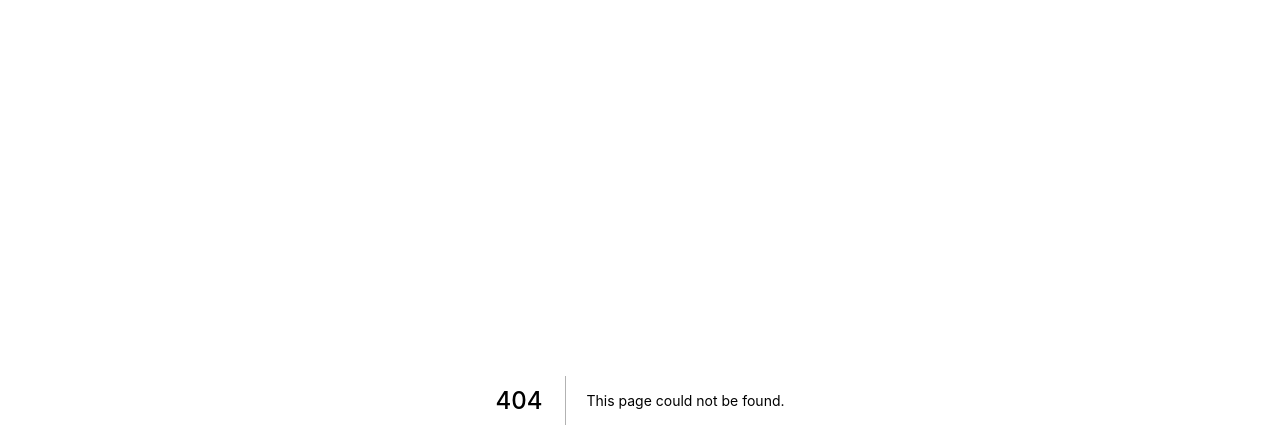
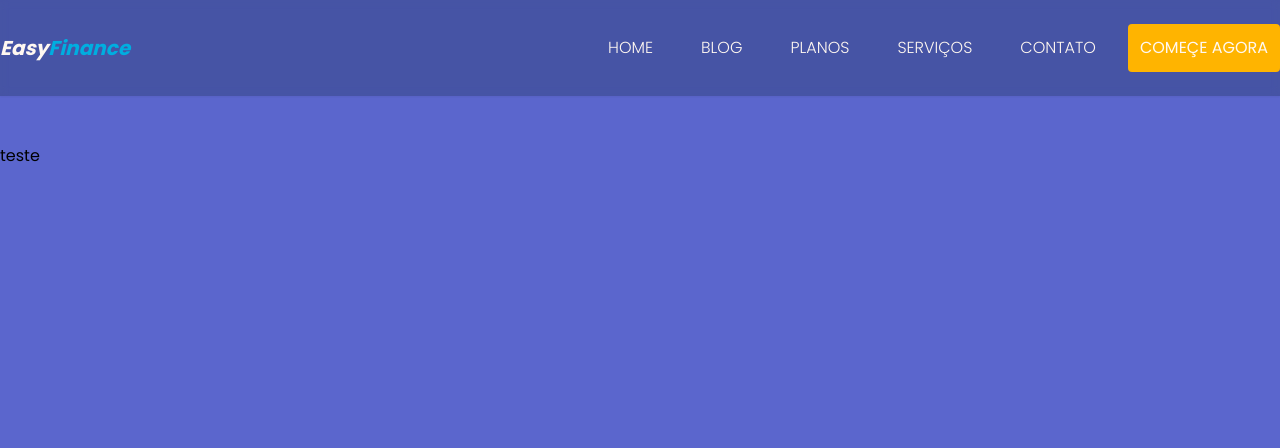
Before and after one commit to EduardoAguiarS/easy-finance, a Next.js app: page /blog/1 in a window 1280 px wide. Before the commit this address had no page. Shown: the top 448 px of the page. Built offline with nearby package versions, Linux system fonts and the light colour scheme.

Commit message:
blog routes

```diff
--- a/src/components/BlogItem/index.tsx
+++ b/src/components/BlogItem/index.tsx
@@ -1,22 +1,17 @@
 import Link from "next/link";
-import React, { useEffect } from "react";
-import Aos from "aos";
-import "aos/dist/aos.css";
+import React from "react";
 
 interface Props {
   img?: string;
   title: string;
   description: string;
-  path: string;
+  slug: string;
 }
 
-export const BlogItem = ({ img, title, description, path }: Props) => {
-  useEffect(() => {
-    Aos.init();
-  }, []);
+export const BlogItem = ({ img, title, description, slug }: Props) => {
   return (
-    <Link href={path}>
-      <div className="relative" data-aos="fade-up" data-aos-duration="500">
+    <Link href={`/blog/${slug}`}>
+      <div className="relative">
         <div className="relative flex items-end w-full overflow-hidden rounded shadow-lg cursor-pointer h-80">
           <div className="w-full h-80 bg-cover bg-center bg-no-repeat transition duration-300 opacity-70 hover:opacity-100 hover:scale-125 bg-[url('https://images.prismic.io/aulaportfolio/4062bd0a-5769-4dca-9b86-283af4c99654_isometric-psd-web-mockup-1-208.jpg?auto=compress,format')]"></div>
         </div>
--- /dev/null
+++ b/src/pages/blog/[slug]/index.tsx
@@ -0,0 +1,16 @@
+import React from "react";
+import Container from "../../../components/Container";
+import Header from "../../../components/Header";
+
+export default function Post() {
+  return (
+    <div className="h-screen bg-blue">
+      <Header />
+      <Container>
+        <main className="pt-16">
+          <h1>teste</h1>
+        </main>
+      </Container>
+    </div>
+  );
+}
--- a/src/pages/blog/index.tsx
+++ b/src/pages/blog/index.tsx
@@ -11,13 +11,25 @@ export default function BlogPage() {
         <Container>
           <section className="w-full">
             <div className="mb-10 ">
-              <BlogItem title={"Titulo"} description={"Descrição"} path={"/"} />
+              <BlogItem
+                title={"Titulo"}
+                description={"Descrição"}
+                slug={"teste"}
+              />
             </div>
             <div className="mb-10 ">
-              <BlogItem title={"Titulo"} description={"Descrição"} path={"/"} />
+              <BlogItem
+                title={"Titulo"}
+                description={"Descrição"}
+                slug={"teste"}
+              />
             </div>
             <div className="mb-10 ">
-              <BlogItem title={"Titulo"} description={"Descrição"} path={"/"} />
+              <BlogItem
+                title={"Titulo"}
+                description={"Descrição"}
+                slug={"teste"}
+              />
             </div>
           </section>
         </Container>
```
